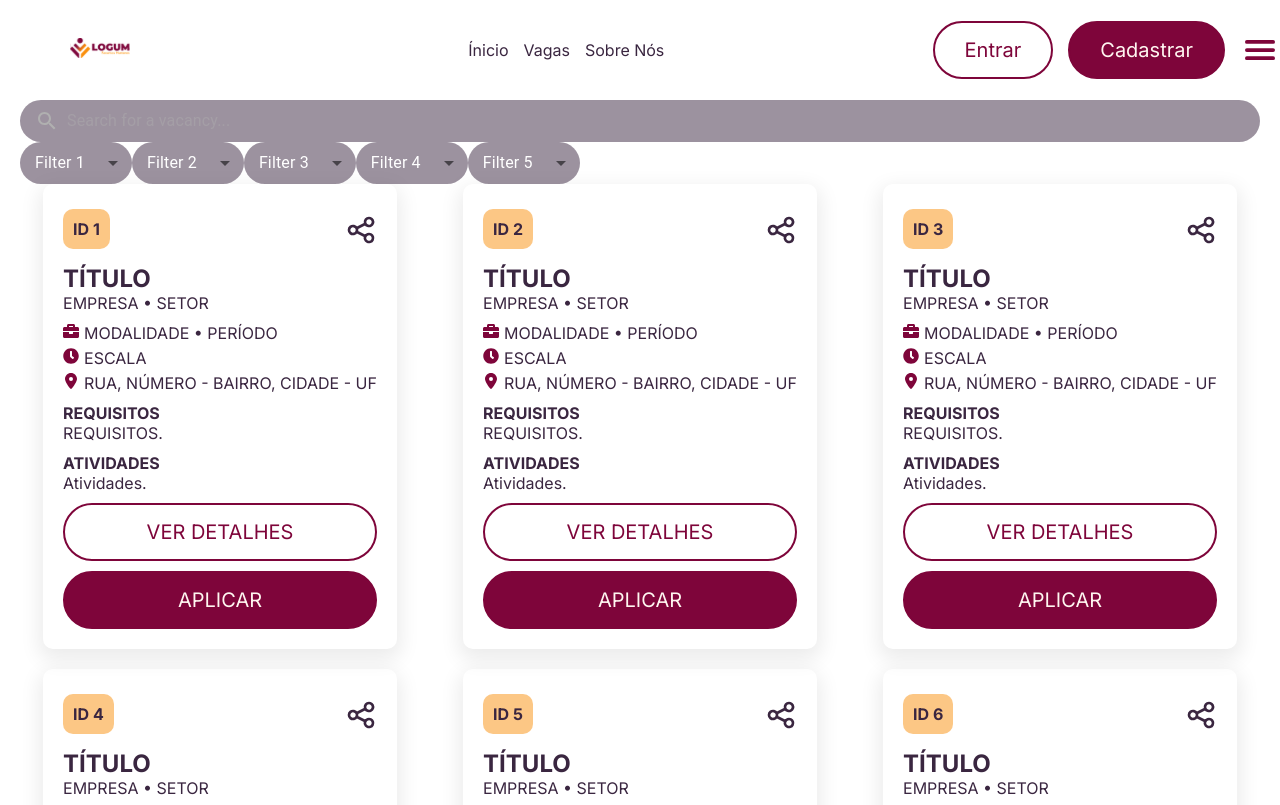
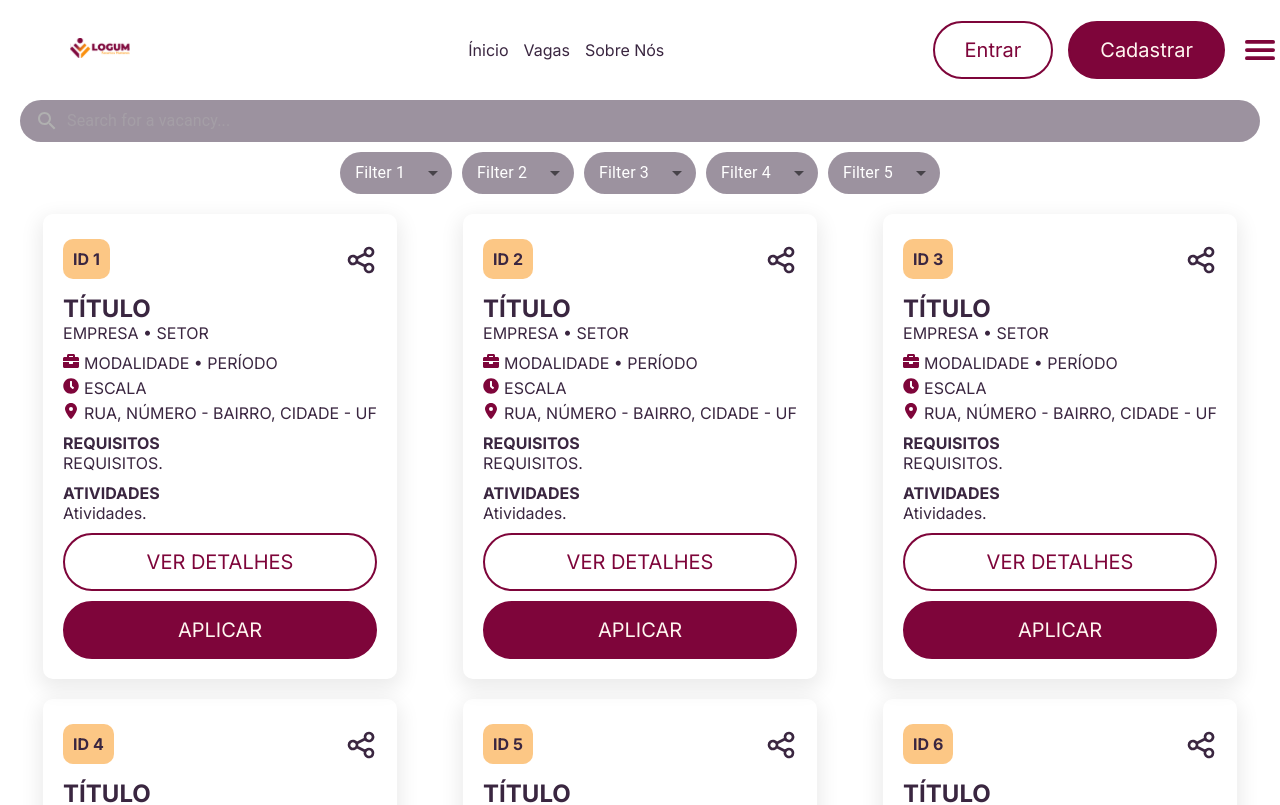
Before and after one commit to MPCGomes/logumrh, a Next.js app in the folder frontend-web/: page /vacancies in a window 1280 px wide. Shown: the top 805 px of the page. Built offline with nearby package versions, Linux system fonts and the light colour scheme.

Commit message:
add search and filter styles on vacancies

```diff
--- a/frontend-web/app/vacancies/page.module.scss
+++ b/frontend-web/app/vacancies/page.module.scss
@@ -1,3 +1,17 @@
+.centeredElements {
+  display: flex;
+  flex-direction: column;
+  align-items: center;
+  margin-bottom: 20px;
+}
+
+.dropdownContainer {
+  display: flex;
+  gap: 10px;
+  margin-top: 10px;
+  flex-wrap: wrap;
+}
+
 .grid {
   display: grid;
   place-items: center;
```
